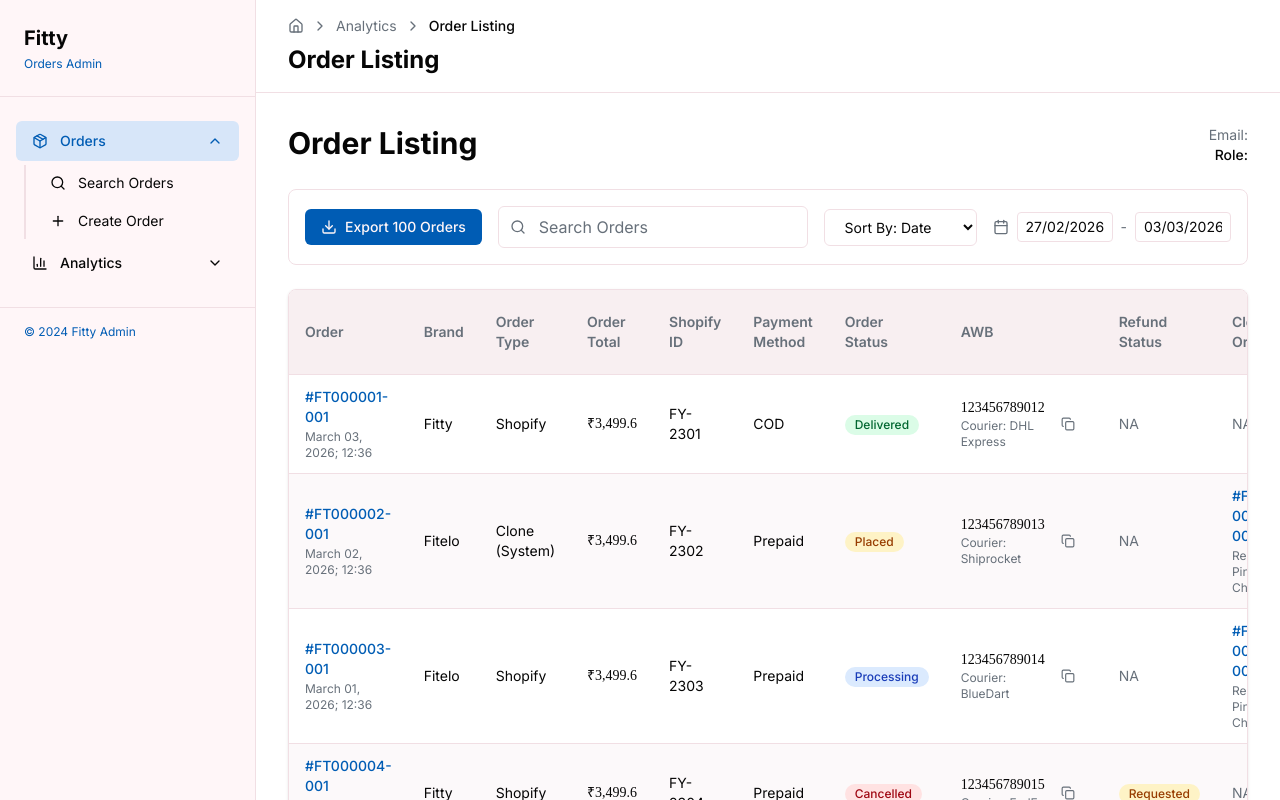
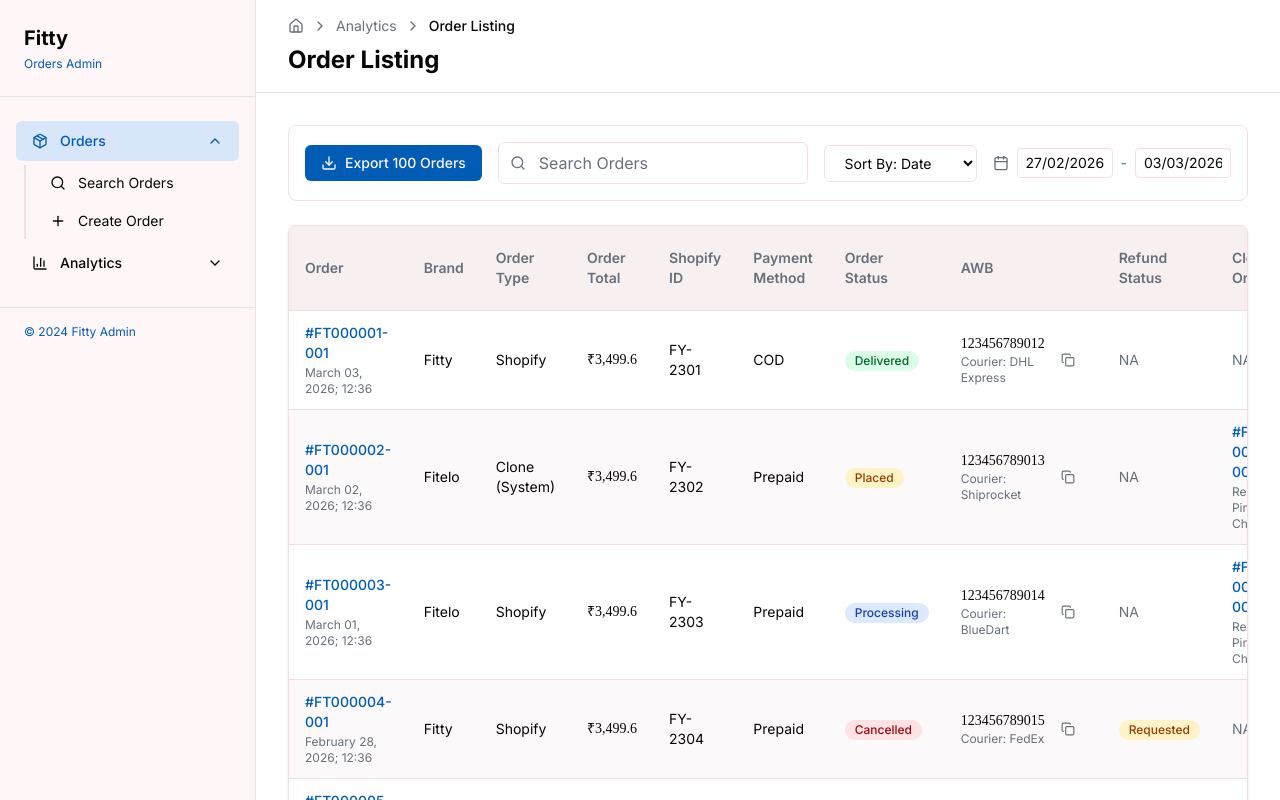
Before and after one commit to GJ0910/oms1, a Next.js app: page /analytics/listing in a window 1280 px wide. Built offline with nearby package versions, Linux system fonts and the light colour scheme.

Commit message:
fix: remove redundant "Order Listing" heading\n\nEliminate duplicate heading for cleaner layout.

```diff
--- a/components/orders/OrderListingPage.tsx
+++ b/components/orders/OrderListingPage.tsx
@@ -140,17 +140,6 @@ export function OrderListingPage() {
 
   return (
     <div className="space-y-6">
-      {/* Header */}
-      <div className="flex justify-between items-start">
-        <div>
-          <h1 className="text-3xl font-bold text-foreground">Order Listing</h1>
-        </div>
-        <div className="text-right text-sm">
-          <div className="text-muted-foreground">Email:</div>
-          <div className="text-foreground font-medium">Role:</div>
-        </div>
-      </div>
-
       {/* Controls */}
       <div className="flex flex-col sm:flex-row gap-3 sm:gap-4 items-start sm:items-center bg-card rounded-lg p-4 border border-border">
         {/* Export Button */}
```
